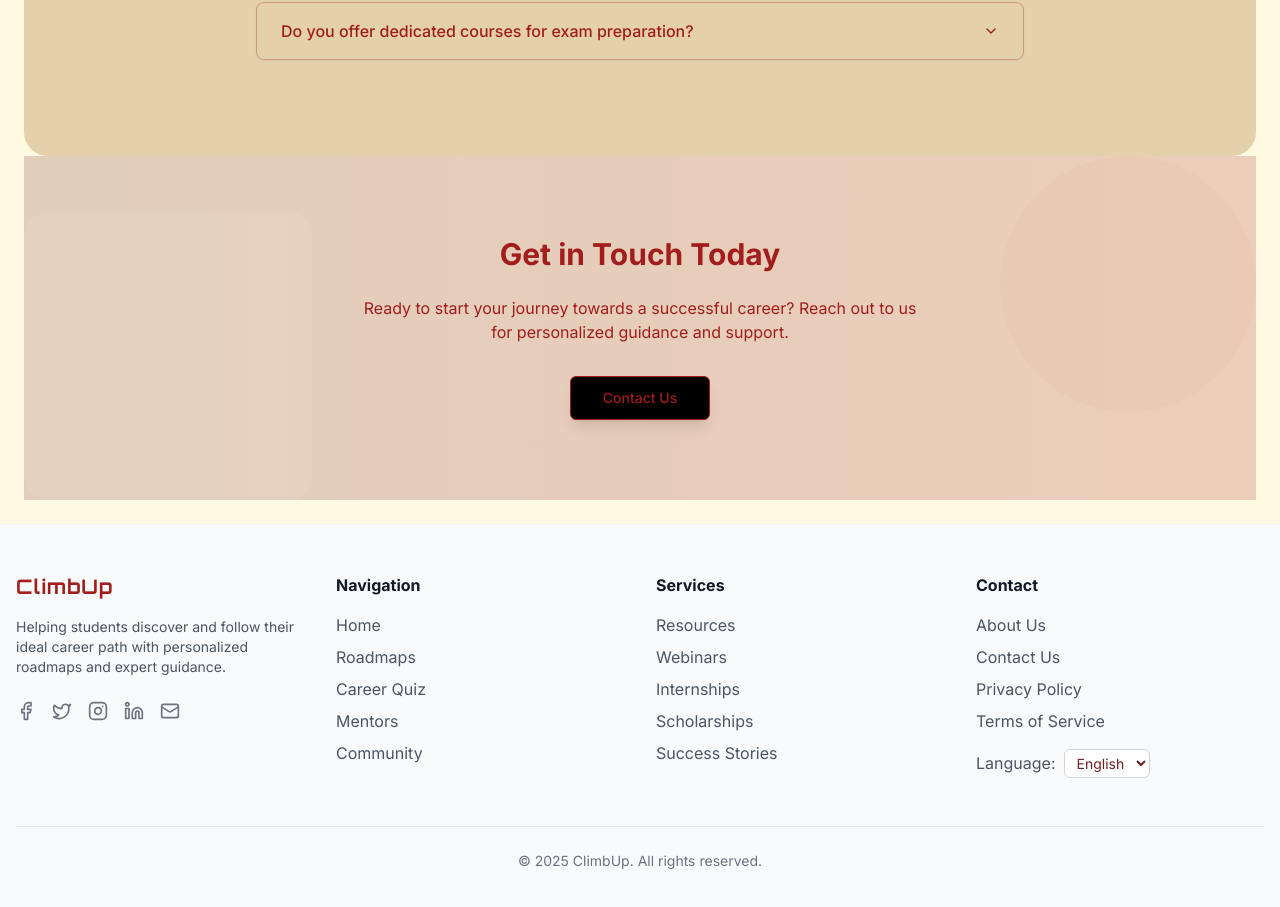
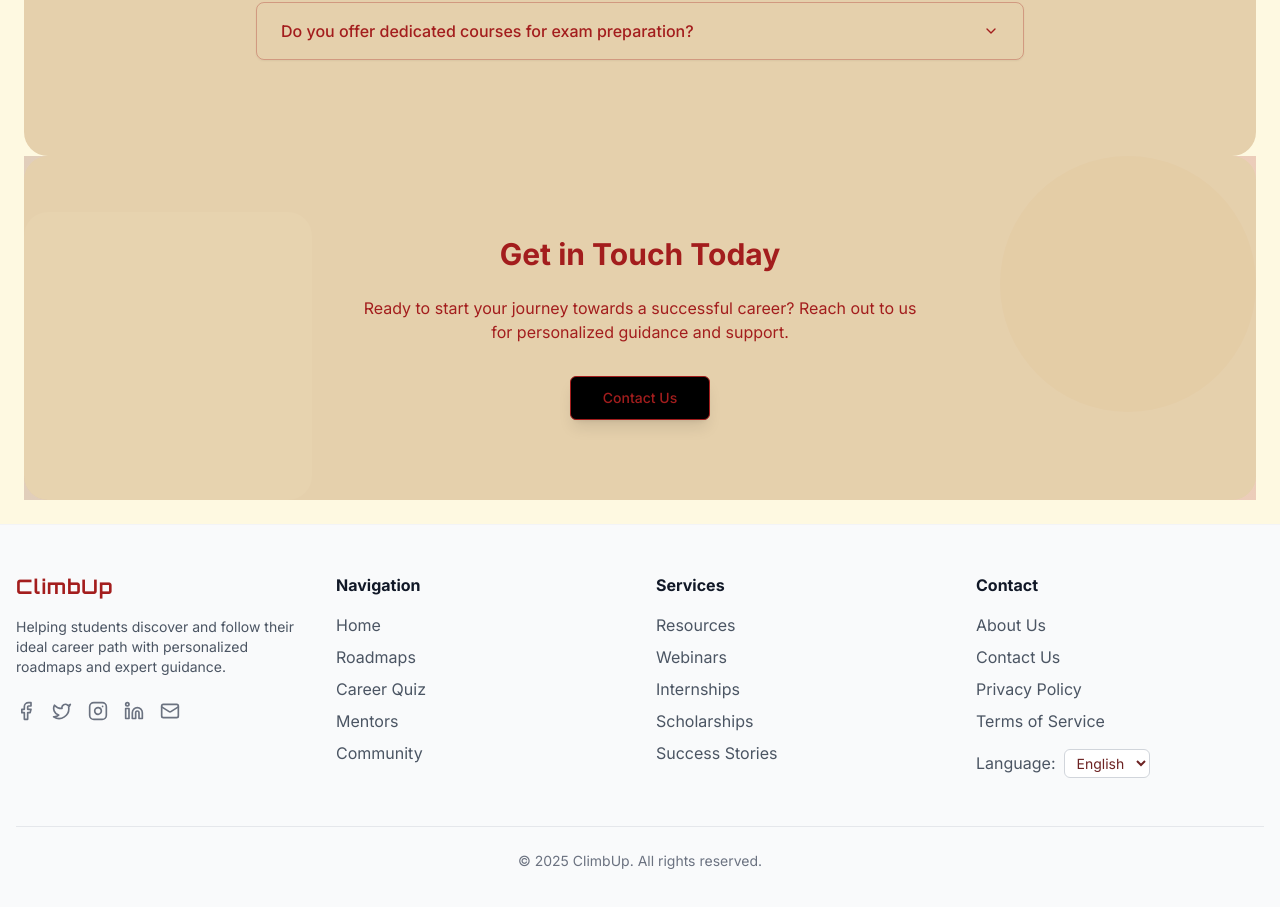
Before and after one commit to saitejaguguloth/Climbup_career, a React (Vite) app: page / in a window 1280 px wide. Shown: the part 3110-4017 px from the top of the page. Built offline with nearby package versions, Linux system fonts and the light colour scheme; the HTML template or start-up script is replaced by a standard one.

Commit message:
Visual edit in Lovable
Edited UI in Lovable

```diff
--- a/src/pages/HomePage.tsx
+++ b/src/pages/HomePage.tsx
@@ -255,7 +255,7 @@ const HomePage = () => {
       {/* CTA Section */}
       <section className="py-20 bg-gradient-to-r from-neon-teal/20 to-neon-yellow/20 text-neon-yellow relative">
         {/* Decorative elements */}
-        <div className="absolute inset-0 overflow-hidden">
+        <div className="absolute inset-0 overflow-hidden bg-[tA] bg-[#e5d0ac] rounded-3xl py-[24px]">
           <div className="absolute top-0 right-0 w-64 h-64 bg-neon-teal rounded-full mix-blend-overlay opacity-10"></div>
           <div className="absolute bottom-0 left-0 w-72 h-72 mix-blend-overlay opacity-10 bg-[#e5d0ac] rounded-3xl py-[21px]"></div>
         </div>
```
